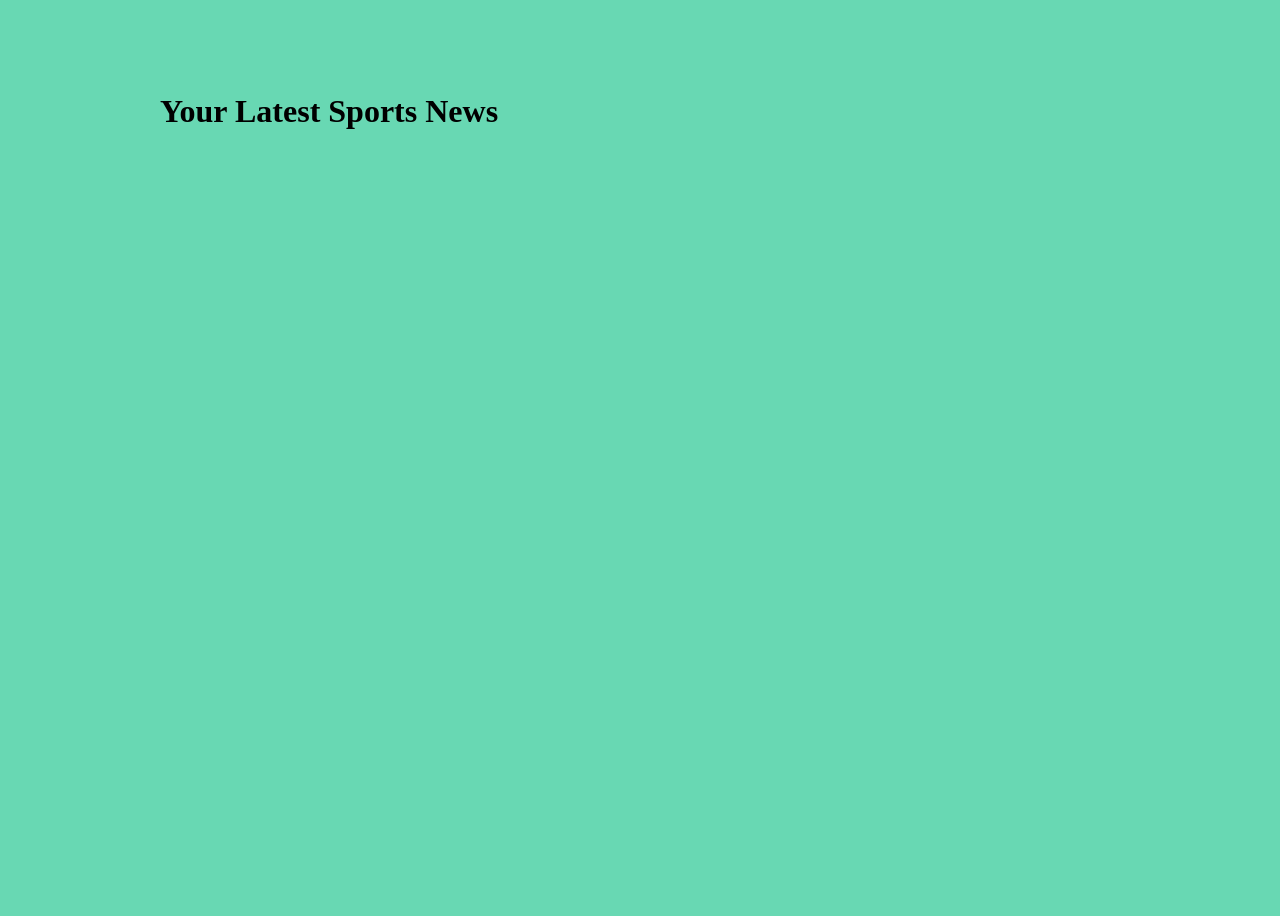
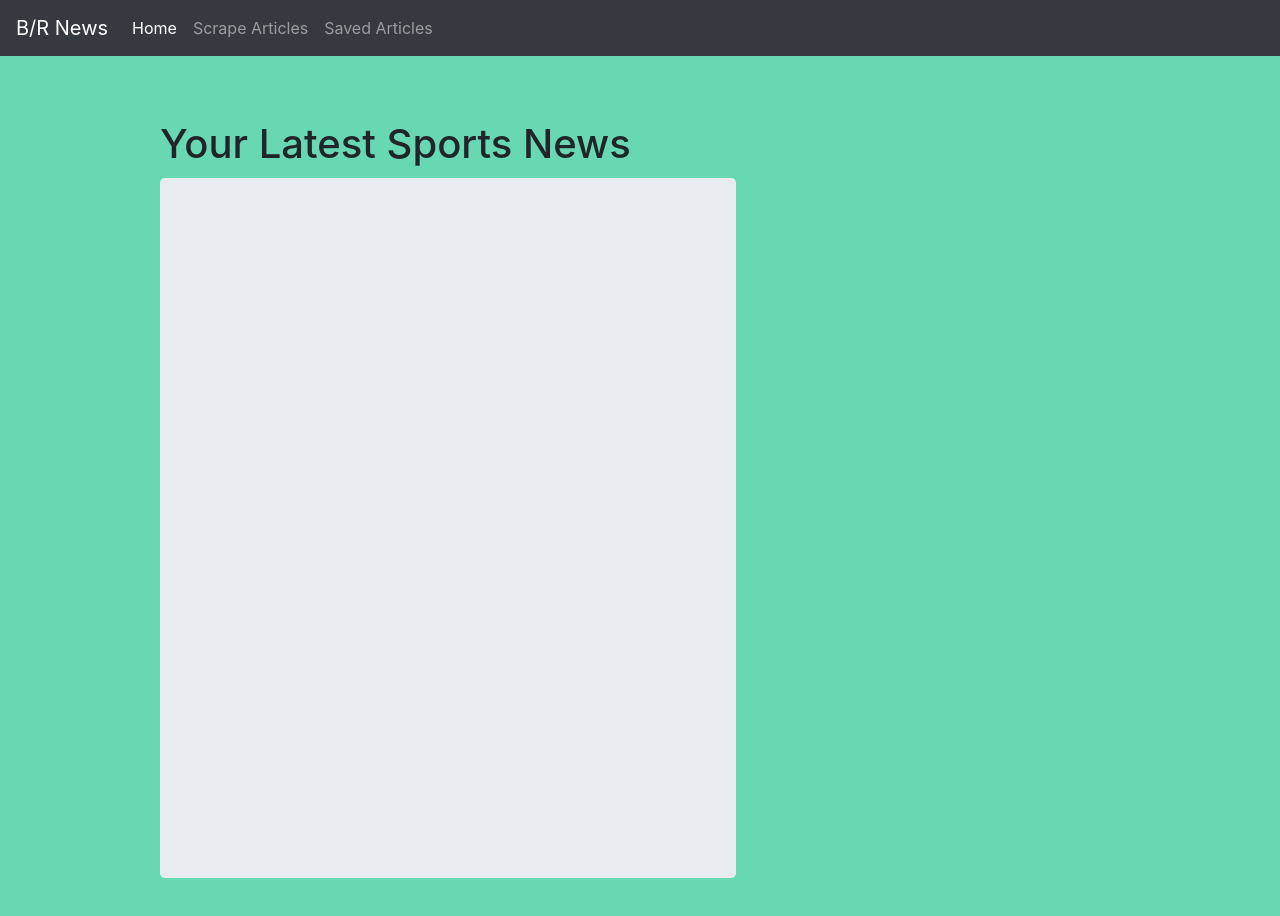
Before and after one commit to bhaines3/mongo-news-scraper, a website: page public/index.html in a window 1280 px wide. Before the commit the page ends 863 px from the top, so only its background shows below. Drawn offline with nearby package versions, Linux system fonts and the light colour scheme; no server answers.

Commit message:
updated styling

```diff
--- a/public/index.html
+++ b/public/index.html
@@ -3,50 +3,29 @@
   <head>
     <meta charset="UTF-8">
     <title>B/R News Scraper</title>
-    <style>
-        body { background-color: rgb(104, 216, 179) }
-        h1 {
-
-        }
-        #wrapper {
-          width: 960px;
-          margin-left: auto;
-          margin-right: auto;
-          padding-top: 5%;
-        }
-        #articles {
-          display: inline-block;
-          overflow: auto;
-          width: 60%;
-          height: 700px;
-        }
-        #notes {
-          float: right;
-          width: 30%;
-        }
-        textarea, input {
-          display: block;
-          width: 100%;
-          background-color: rgb(199, 207, 196);
-        }
-        input {
-          height: 36px;
-          font-size: 24px;
-        }
-        textarea {
-          height: 200px;
-          font-size: 18px;
-        }
-      </style>
   </head>
   <body>
+    <nav class="navbar-expand-lg navbar navbar-dark bg-dark">
+        <a class="navbar-brand" href="#">B/R News</a>
+        <button class="navbar-toggler" type="button" data-toggle="collapse" data-target="#navbarNavAltMarkup" aria-controls="navbarNavAltMarkup" aria-expanded="false" aria-label="Toggle navigation">
+            <span class="navbar-toggler-icon"></span>
+        </button>
+        <div class="collapse navbar-collapse" id="navbarNavAltMarkup">
+            <div class="navbar-nav">
+            <a class="nav-item nav-link active" href="/">Home <span class="sr-only">(current)</span></a>
+            <a class="nav-item nav-link" href="/scrape">Scrape Articles</a>
+            <a class="nav-item nav-link" href="#">Saved Articles</a>
+            </div>
+        </div>
+    </nav>
     <div id="wrapper">
       <h1>Your Latest Sports News</h1>
       <div class="jumbotron" id="articles"></div>
       <div id="notes"></div>
     </div>
     <script src="https://cdnjs.cloudflare.com/ajax/libs/jquery/3.2.1/jquery.min.js"></script>
-    <script src="https://maxcdn.bootstrapcdn.com/bootstrap/4.0.0/js/bootstrap.min.js" integrity="sha384-JZR6Spejh4U02d8jOt6vLEHfe/JQGiRRSQQxSfFWpi1MquVdAyjUar5+76PVCmYl" crossorigin="anonymous"></script>
+    <link rel="stylesheet" href="https://maxcdn.bootstrapcdn.com/bootstrap/4.0.0/css/bootstrap.min.css" integrity="sha384-Gn5384xqQ1aoWXA+058RXPxPg6fy4IWvTNh0E263XmFcJlSAwiGgFAW/dAiS6JXm" crossorigin="anonymous">
+    <link rel="stylesheet" type="text/css" href="/style.css">
     <script src="app.js"></script>
   </body>
 </html>
--- /dev/null
+++ b/public/style.css
@@ -0,0 +1,35 @@
+
+body { background-color: rgb(104, 216, 179) }
+
+h1{
+    margin-bottom: 10px;
+}
+#wrapper {
+  width: 960px;
+  margin-left: auto;
+  margin-right: auto;
+  padding-top: 5%;
+}
+#articles {
+  display: inline-block;
+  overflow: auto;
+  width: 60%;
+  height: 700px;
+}
+#notes {
+  float: right;
+  width: 30%;
+}
+textarea, input {
+  display: block;
+  width: 100%;
+  background-color: rgb(199, 207, 196);
+}
+input {
+  height: 36px;
+  font-size: 24px;
+}
+textarea {
+  height: 200px;
+  font-size: 18px;
+}
--- a/server.js
+++ b/server.js
@@ -45,7 +45,6 @@ app.get("/scrape", function(req, res) {
     // Then, we load that into cheerio and save it to $ for a shorthand selector
     var $ = cheerio.load(response.data);
 
-    // Now, we grab every h2 within an article tag, and do the following:
     $("a.articleTitle").each(function(i, element) {
       // Save an empty result object
       var result = {};
```
